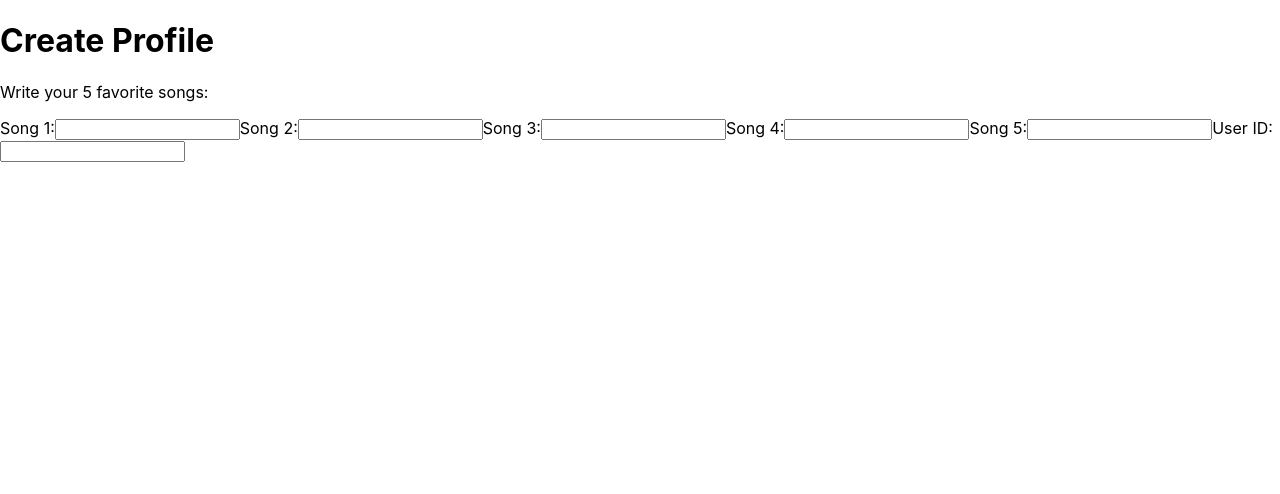
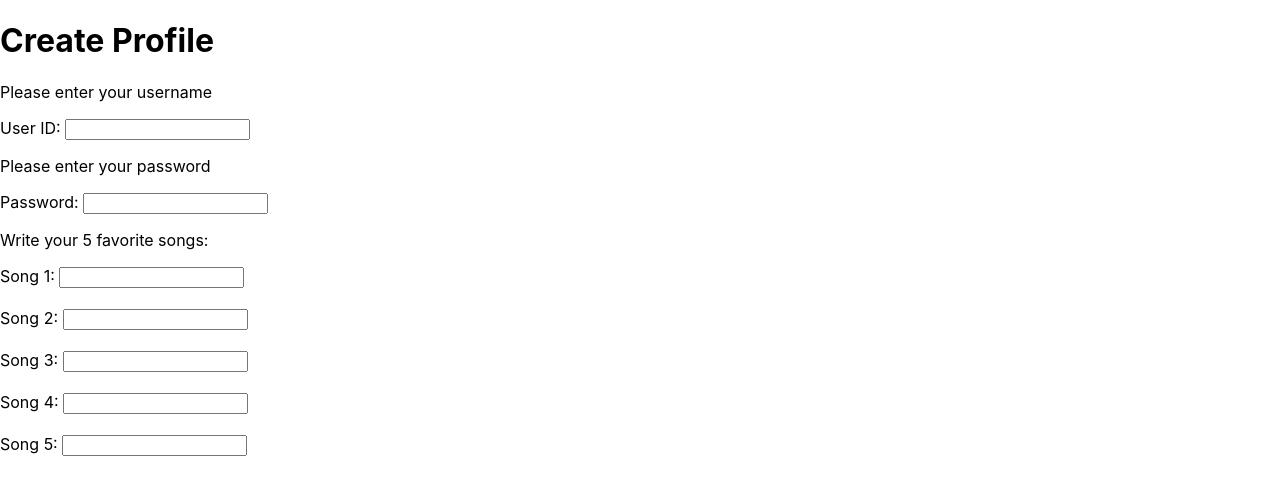
Before and after one commit to ScarlettBlaize/spotify-friending, a React (Create React App) app in the folder spotify-friending/: page / in a window 1280 px wide. Shown: the top 494 px of the page. Built offline with nearby package versions, Linux system fonts and the light colour scheme.

Commit message:
Update CreateProfile.js
updated user login page

```diff
--- a/spotify-friending/src/CreateProfile.js
+++ b/spotify-friending/src/CreateProfile.js
@@ -4,19 +4,37 @@ export default function CreateProfile() {
     return (
         <>
             <h1>Create Profile</h1>
+            <p>Please enter your username</p>
+
+            <label htmlFor="userId">User ID: </label>
+            <input id="userId" />
+
+            <p>Please enter your password</p>
+
+            <label htmlFor="password">Password: </label>
+            <input id="password" />
+
             <p>Write your 5 favorite songs:</p>
-            <label htmlFor="song1">Song 1:</label>
+            <label htmlFor="song1">Song 1: </label>
             <input id="song1" />
-            <label htmlFor="song2">Song 2:</label>
+            <br></br>
+            <br></br>
+            <label htmlFor="song2">Song 2: </label>
             <input id="song2" />
-            <label htmlFor="song3">Song 3:</label>
+            <br></br>
+            <br></br>
+            <label htmlFor="song3">Song 3: </label>
             <input id="song3" />
-            <label htmlFor="song4">Song 4:</label>
+            <br></br>
+            <br></br>
+            <label htmlFor="song4">Song 4: </label>
             <input id="song4" />
-            <label htmlFor="song5">Song 5:</label>
+            <br></br>
+            <br></br>
+            <label htmlFor="song5">Song 5: </label>
             <input id="song5" />
-            <label htmlFor="userId">User ID:</label>
-            <input id="userId" />
+            <br></br>
+            <br></br>
         </>
     );
 }
```
